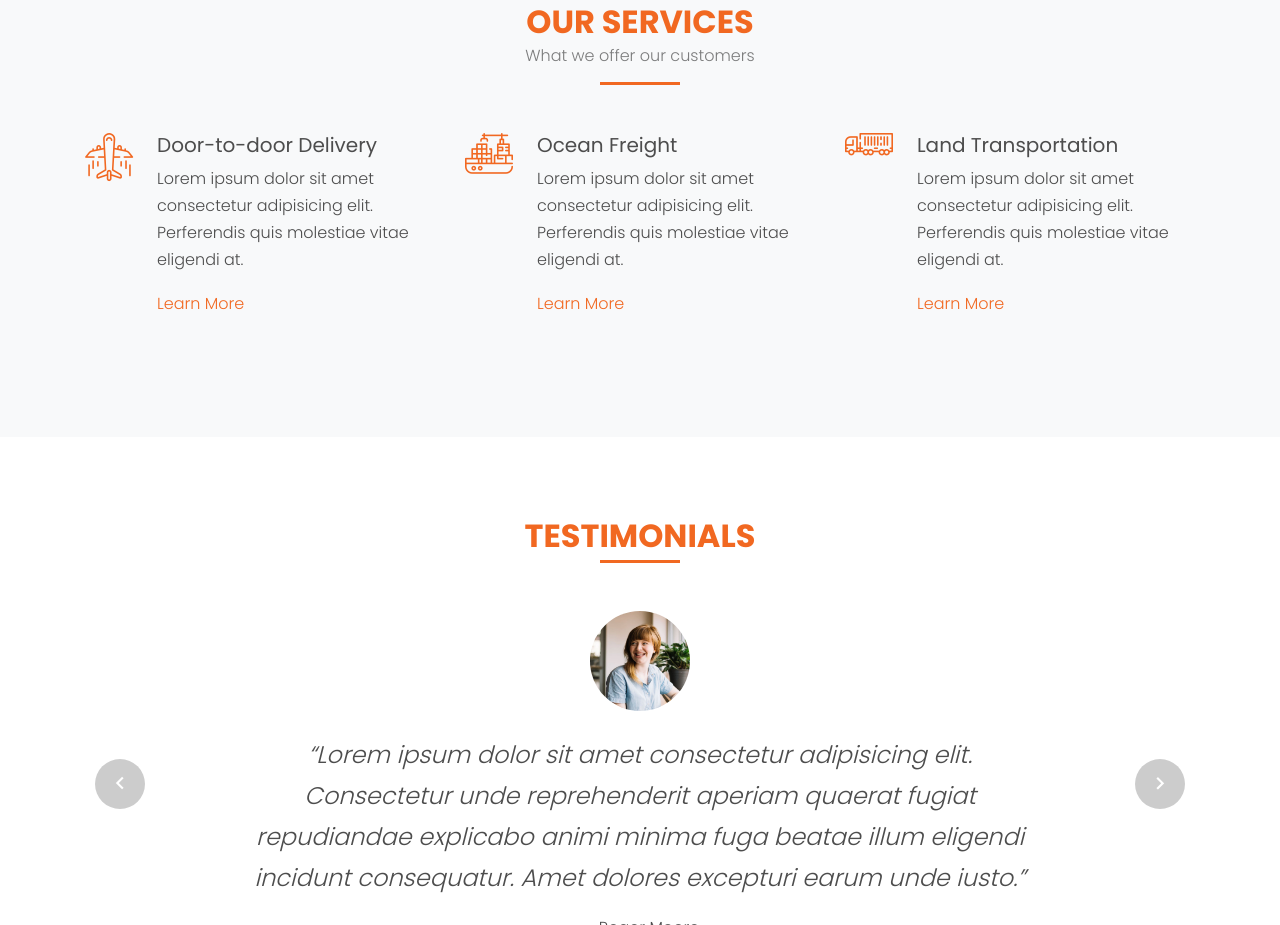
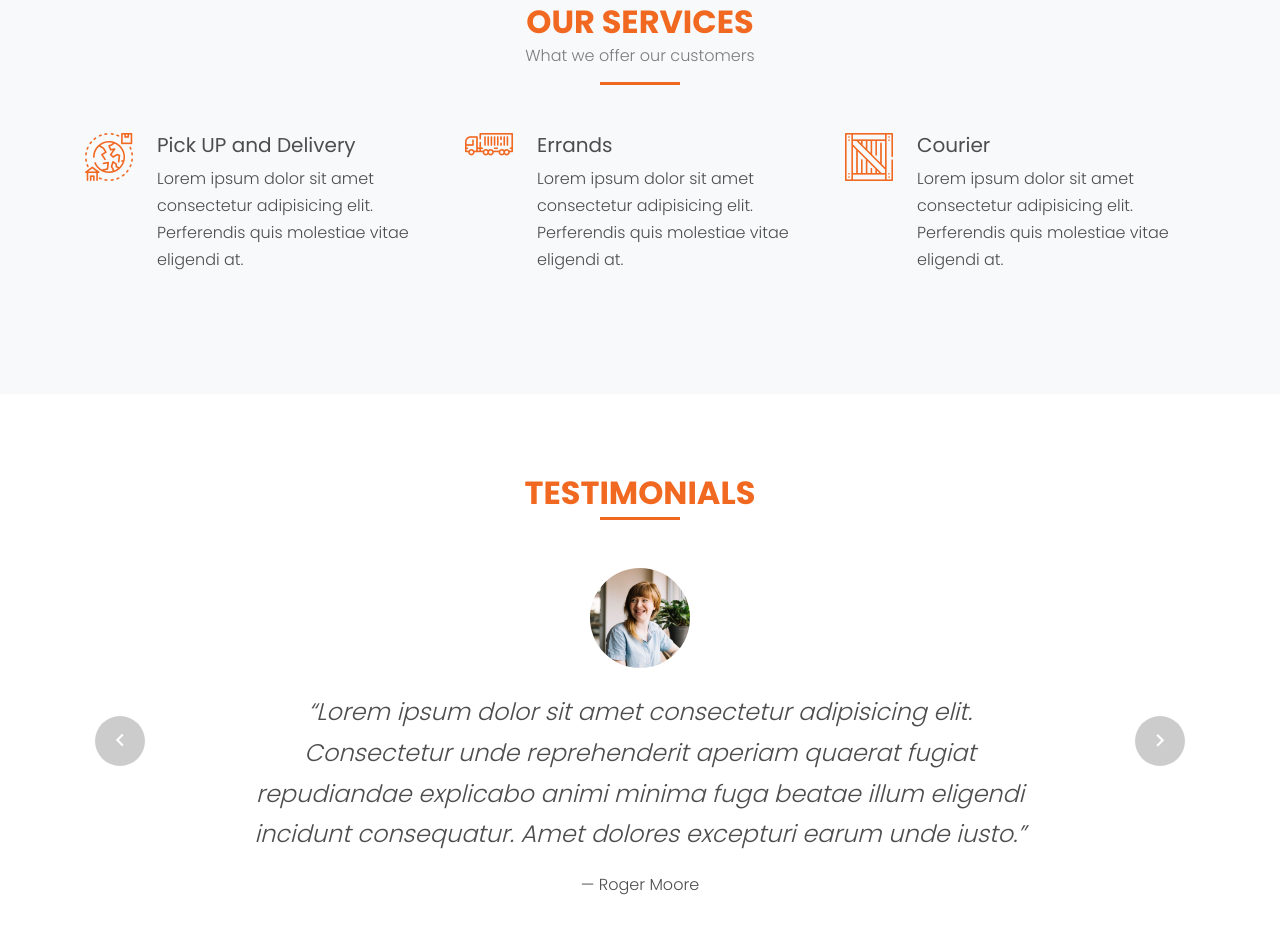
Before and after one commit to cusmilesolutions/ecl-website, a website: page public/index.html in a window 1280 px wide. Shown: the part 3076-4001 px from the top of the page. Drawn offline with Linux system fonts and the light colour scheme; files whose address does not match are found by name; a web font is replaced by a local one.

Commit message:
template modified - service section updated

```diff
--- a/public/index.html
+++ b/public/index.html
@@ -291,56 +291,33 @@
           </div>
         </div>
         <div class="row align-items-stretch">
-          <div class="col-md-6 col-lg-4 mb-4 mb-lg-4" data-aos="fade-up">
+          <div class="col-md-6 col-lg-4 mb-4 mb-lg-4" data-aos="fade-up" data-aos-delay="500">
             <div class="unit-4 d-flex">
-              <div class="unit-4-icon mr-4">
-                <span class="text-primary flaticon-plane"></span>
-              </div>
+              <div class="unit-4-icon mr-4"><span class="text-primary flaticon-worldwide"></span></div>
               <div>
-                <h3>Door-to-door Delivery</h3>
-                <p>
-                  Lorem ipsum dolor sit amet consectetur adipisicing elit.
-                  Perferendis quis molestiae vitae eligendi at.
-                </p>
-                <p><a href="#">Learn More</a></p>
+                <h3>Pick UP and Delivery</h3>
+                <p>Lorem ipsum dolor sit amet consectetur adipisicing elit. Perferendis quis molestiae vitae eligendi at.</p>
+
               </div>
             </div>
           </div>
-          <div
-            class="col-md-6 col-lg-4 mb-4 mb-lg-4"
-            data-aos="fade-up"
-            data-aos-delay="100"
-          >
+          <div class="col-md-6 col-lg-4 mb-4 mb-lg-4" data-aos="fade-up" data-aos-delay="200">
             <div class="unit-4 d-flex">
-              <div class="unit-4-icon mr-4">
-                <span class="text-primary flaticon-boat-ship"></span>
-              </div>
+              <div class="unit-4-icon mr-4"><span class="text-primary flaticon-truck"></span></div>
               <div>
-                <h3>Ocean Freight</h3>
-                <p>
-                  Lorem ipsum dolor sit amet consectetur adipisicing elit.
-                  Perferendis quis molestiae vitae eligendi at.
-                </p>
-                <p><a href="#">Learn More</a></p>
+                <h3>Errands</h3>
+                <p>Lorem ipsum dolor sit amet consectetur adipisicing elit. Perferendis quis molestiae vitae eligendi at.</p>
+
               </div>
             </div>
           </div>
-          <div
-            class="col-md-6 col-lg-4 mb-4 mb-lg-4"
-            data-aos="fade-up"
-            data-aos-delay="200"
-          >
+          <div class="col-md-6 col-lg-4 mb-4 mb-lg-4" data-aos="fade-up" data-aos-delay="400">
             <div class="unit-4 d-flex">
-              <div class="unit-4-icon mr-4">
-                <span class="text-primary flaticon-truck"></span>
-              </div>
+              <div class="unit-4-icon mr-4"><span class="text-primary flaticon-wooden"></span></div>
               <div>
-                <h3>Land Transportation</h3>
-                <p>
-                  Lorem ipsum dolor sit amet consectetur adipisicing elit.
-                  Perferendis quis molestiae vitae eligendi at.
-                </p>
-                <p><a href="#">Learn More</a></p>
+                <h3>Courier</h3>
+                <p>Lorem ipsum dolor sit amet consectetur adipisicing elit. Perferendis quis molestiae vitae eligendi at.</p>
+
               </div>
             </div>
           </div>
```
